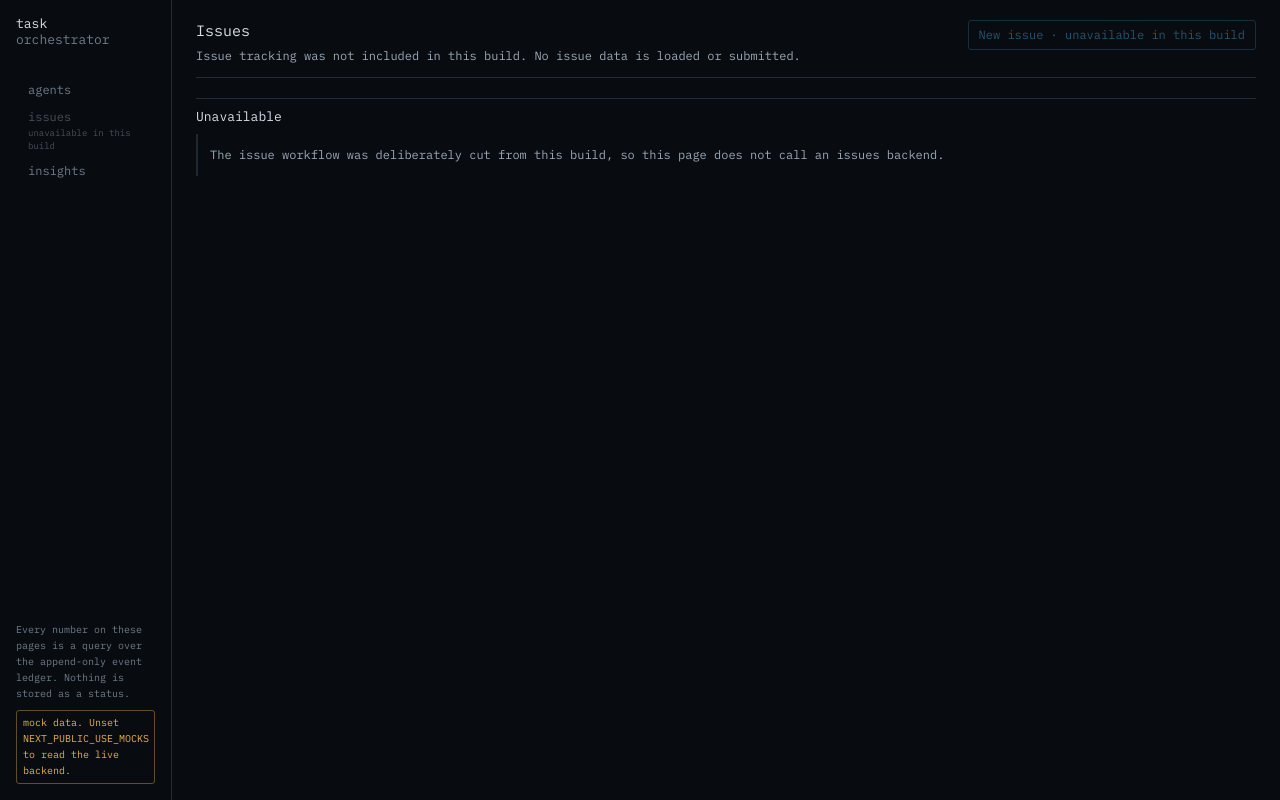
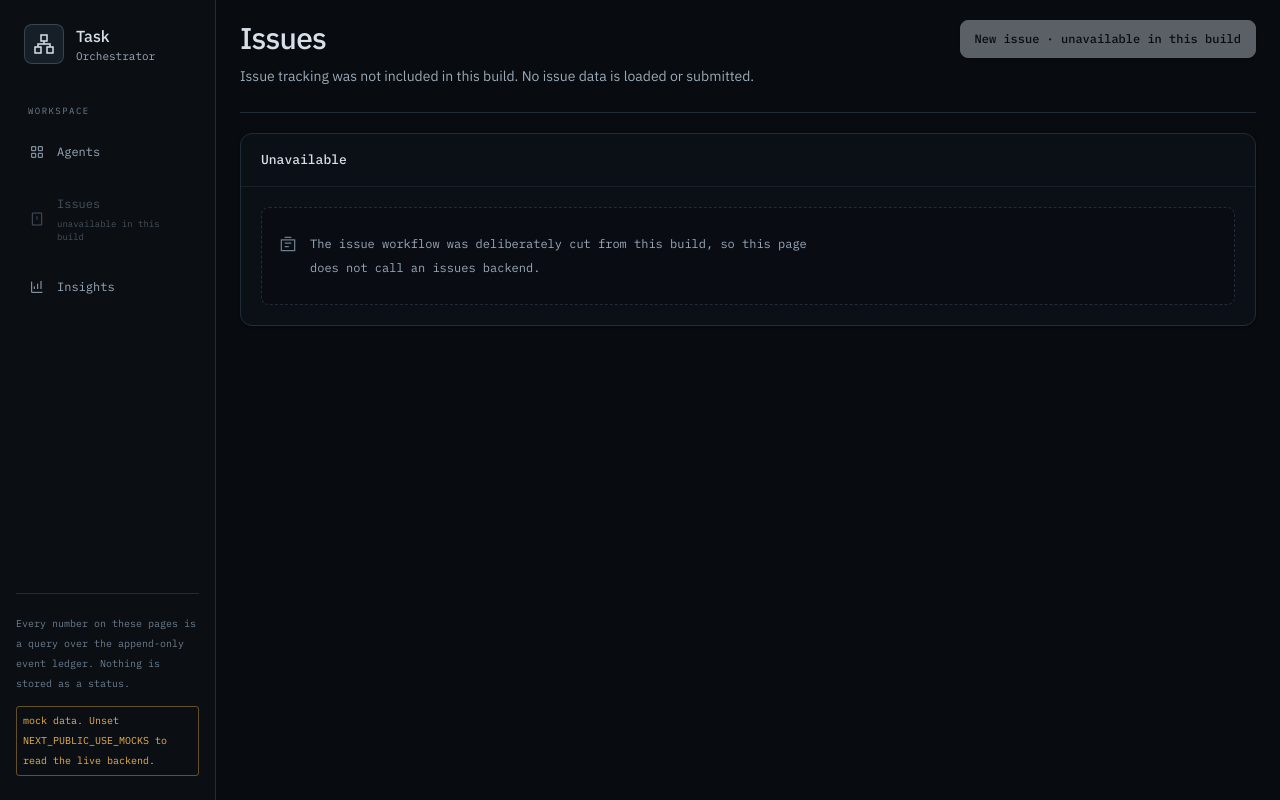
Before and after one commit to mikelord007/Task-Orchestrator, a Next.js app in the folder frontend/: page /issues in a window 1280 px wide. Built offline with nearby package versions, Linux system fonts and the light colour scheme; no server answers.

Commit message:
feat(frontend): polish agent dashboard and shared UI (#23)

```diff
--- a/frontend/app/(app)/agents/page.tsx
+++ b/frontend/app/(app)/agents/page.tsx
@@ -6,7 +6,7 @@ import { useMemo, useState } from "react";
 import { createAgent, listAgents, listEvaluators } from "@/lib/api";
 import { useAsync } from "@/lib/useAsync";
 import Stat from "@/components/Stat";
-import { Button, Empty, Field, PageHeader, Panel, Td, Th, inputClass } from "@/components/ui";
+import { Button, Empty, Field, PageHeader, Panel, Pill, inputClass } from "@/components/ui";
 
 export default function AgentsPage() {
   const agents = useAsync(() => listAgents(), []);
@@ -14,7 +14,7 @@ export default function AgentsPage() {
   const [formOpen, setFormOpen] = useState(false);
 
   return (
-    <div className="mx-auto max-w-[1360px] px-6 py-5">
+    <div className="mx-auto max-w-[1360px] px-4 py-6 sm:px-8 sm:py-8">
       <PageHeader
         title="Agents"
         subtitle="Each agent is a versioned package. A version is only ever added, never edited in place."
@@ -38,7 +38,7 @@ export default function AgentsPage() {
       <Panel
         title="All agents"
         meta={agents.data ? `${agents.data.length}` : undefined}
-        className="mt-5"
+        className="mt-7"
       >
         {agents.loading ? (
           <p className="py-3 text-[12px] text-fg-mute">Loading…</p>
@@ -50,49 +50,46 @@ export default function AgentsPage() {
             a goal, a tool set and an evaluator.
           </Empty>
         ) : (
-          <table className="w-full text-[12px]">
-            <thead>
-              <tr>
-                <Th className="w-[22%]">agent</Th>
-                <Th className="w-[14%]">domain</Th>
-                <Th className="w-[7%]">version</Th>
-                <Th className="w-[16%]">train</Th>
-                <Th className="w-[16%]">holdout</Th>
-                <Th>goal</Th>
-              </tr>
-            </thead>
-            <tbody>
-              {agents.data!.map((agent) => (
-                <tr key={agent.agent_id}>
-                  <Td>
+          <div className="grid gap-4 xl:grid-cols-2">
+            {agents.data!.map((agent) => (
+              <article
+                key={agent.agent_id}
+                className="group flex min-w-0 flex-col rounded-lg border border-line bg-ink-900/50 p-5 transition-colors hover:border-fg-mute/60 hover:bg-ink-800"
+              >
+                <div className="flex items-start justify-between gap-3">
+                  <div className="min-w-0">
                     <Link
                       href={`/agents/${agent.agent_id}`}
-                      className="text-fg hover:text-train hover:underline"
+                      className="break-words font-sans text-lg font-medium text-fg underline-offset-4 hover:underline"
                     >
                       {agent.name}
+                      <span
+                        aria-hidden="true"
+                        className="ml-2 inline-block text-fg-mute transition-transform group-hover:translate-x-0.5"
+                      >
+                        ↗
+                      </span>
                     </Link>
-                    <div className="text-[11px] text-fg-mute">{agent.agent_id}</div>
-                  </Td>
-                  <Td className="text-fg-dim">{agent.domain}</Td>
-                  <Td className="tabular-nums text-fg-dim">v{agent.current_version}</Td>
-                  <Td>
-                    <Stat label="" rate={agent.latest_train} tone="train" size="sm" />
-                  </Td>
-                  <Td>
-                    <Stat label="" rate={agent.latest_holdout} tone="holdout" size="sm" />
-                  </Td>
-                  <Td className="text-fg-dim">
-                    <span className="prose-h block">{agent.goal}</span>
-                  </Td>
-                </tr>
-              ))}
-            </tbody>
-          </table>
+                    <div className="mt-1 break-all text-[10px] text-fg-mute">{agent.agent_id}</div>
+                  </div>
+                  <Pill>v{agent.current_version}</Pill>
+                </div>
+                <div className="mt-4">
+                  <Pill tone="quiet">{agent.domain}</Pill>
+                </div>
+                <p className="prose-h mt-3 flex-1 break-words text-fg-dim">{agent.goal}</p>
+                <div className="mt-5 grid grid-cols-1 gap-5 sm:grid-cols-2 border-t border-line pt-4">
+                  <Stat label="train" rate={agent.latest_train} tone="train" size="md" />
+                  <Stat label="holdout" rate={agent.latest_holdout} tone="holdout" size="md" />
+                </div>
+              </article>
+            ))}
+          </div>
         )}
         {(agents.data?.length ?? 0) > 0 ? (
-          <p className="mt-2 text-[10px] text-fg-mute">
-            Pass rates are the latest recorded run of the current version, mean ± std over trials.
-            A dash means that split has not been run.
+          <p className="mt-5 text-[11px] leading-5 text-fg-mute">
+            Pass rates are the latest recorded run of the current version, mean ± std over trials. A
+            dash means that split has not been run.
           </p>
         ) : null}
       </Panel>
@@ -104,7 +101,12 @@ function NewAgentForm({
   evaluators,
   onCreated,
 }: {
-  evaluators: { evaluator_id: string; domain: string; description: string; allowed_tools: string[] }[];
+  evaluators: {
+    evaluator_id: string;
+    domain: string;
+    description: string;
+    allowed_tools: string[];
+  }[];
   onCreated: () => void;
 }) {
   const router = useRouter();
@@ -144,7 +146,7 @@ function NewAgentForm({
 
   if (evaluators.length === 0) {
     return (
-      <Panel title="New agent" className="mt-5">
+      <Panel title="New agent" className="mt-7">
         <Empty>
           No evaluators are registered. Add one under <code>evaluators/</code> and reload; the tool
           list on this form comes from the evaluator.
@@ -154,8 +156,11 @@ function NewAgentForm({
   }
 
   return (
-    <Panel title="New agent" className="mt-5">
-      <form onSubmit={submit} className="grid max-w-[900px] gap-4 py-2 md:grid-cols-2">
+    <Panel title="New agent" className="mt-7">
+      <p className="mb-6 font-sans text-sm text-fg-dim">
+        Define a goal, choose an evaluator, and equip your first version.
+      </p>
+      <form onSubmit={submit} className="grid gap-6 md:grid-cols-2">
         <div className="md:col-span-2">
           <Field
             label="Goal"
@@ -163,7 +168,7 @@ function NewAgentForm({
           >
             <textarea
               required
-              rows={2}
+              rows={3}
               value={goal}
               onChange={(e) => setGoal(e.target.value)}
               placeholder="Triage an open issue the way this repository's maintainers do."
@@ -190,7 +195,11 @@ function NewAgentForm({
         </Field>
 
         <Field label="Domain" hint="Taken from the evaluator.">
-          <input readOnly value={evaluator?.domain ?? ""} className={`${inputClass} text-fg-mute`} />
+          <input
+            readOnly
+            value={evaluator?.domain ?? ""}
+            className={`${inputClass} text-fg-mute`}
+          />
         </Field>
 
         <div className="md:col-span-2">
@@ -198,7 +207,7 @@ function NewAgentForm({
             label={`Tools (${tools.length} of ${allowedTools.length})`}
             hint="Only the tools this evaluator allows. The architect may still write one glue tool of its own."
           >
-            <div className="mt-1 flex flex-wrap gap-1.5">
+            <div className="mt-3 flex flex-wrap gap-2">
               {allowedTools.map((tool) => {
                 const on = tools.includes(tool);
                 return (
@@ -211,10 +220,10 @@ function NewAgentForm({
                         prev.includes(tool) ? prev.filter((t) => t !== tool) : [...prev, tool],
                       )
                     }
-                    className={`rounded-xs border px-2 py-1 text-[11px] ${
+                    className={`rounded-lg border px-3 py-2 text-[11px] transition-colors ${
                       on
-                        ? "border-train/50 bg-train/10 text-train"
-                        : "border-line text-fg-mute hover:border-fg-mute hover:text-fg-dim"
+                        ? "border-fg-dim bg-ink-600 text-fg"
+                        : "border-line bg-ink-900 text-fg-dim hover:border-fg-mute hover:text-fg"
                     }`}
                   >
                     {tool}
@@ -225,13 +234,13 @@ function NewAgentForm({
           </Field>
         </div>
 
-        <div className="md:col-span-2 flex flex-wrap items-center gap-4">
-          <label className="flex items-center gap-2 text-[12px] text-fg-dim">
+        <div className="md:col-span-2 flex flex-wrap items-center gap-4 border-t border-line pt-5">
+          <label className="flex flex-wrap items-center gap-2 text-[12px] text-fg-dim">
             <input
               type="checkbox"
               checked={usePlaybook}
               onChange={(e) => setUsePlaybook(e.target.checked)}
-              className="accent-train"
+              className="h-4 w-4 accent-fg"
             />
             Apply the playbook
             <span className="text-[11px] text-fg-mute">
--- a/frontend/components/Nav.tsx
+++ b/frontend/components/Nav.tsx
@@ -5,21 +5,42 @@ import { usePathname } from "next/navigation";
 import { USE_MOCKS } from "@/lib/api";
 
 const LINKS = [
-  { href: "/agents", label: "agents" },
-  { href: "/issues", label: "issues", unavailable: true },
-  { href: "/insights", label: "insights" },
+  { href: "/agents", label: "Agents", icon: "M4 4h6v6H4zM14 4h6v6h-6zM4 14h6v6H4zM14 14h6v6h-6z" },
+  { href: "/issues", label: "Issues", unavailable: true, icon: "M12 8v5m0 3h.01M5 3h14v18H5z" },
+  { href: "/insights", label: "Insights", icon: "M4 4v16h16M8 15v-4m5 4V7m5 8V3" },
 ];
 
 export default function Nav() {
   const pathname = usePathname() ?? "";
   return (
-    <nav className="sticky top-0 flex h-screen w-[172px] shrink-0 flex-col border-r border-line bg-ink-900 px-4 py-4">
-      <Link href="/agents" className="block leading-tight">
-        <span className="block text-[13px] text-fg">task</span>
-        <span className="block text-[13px] text-fg-mute">orchestrator</span>
+    <nav className="sticky top-0 flex h-screen w-[68px] shrink-0 flex-col border-r border-line bg-ink-800/50 px-2 py-6 md:w-[216px] md:px-4">
+      <Link
+        href="/agents"
+        aria-label="Task Orchestrator"
+        className="flex items-center gap-3 rounded-lg px-1 md:px-2"
+      >
+        <span className="flex h-10 w-10 shrink-0 items-center justify-center rounded-lg border border-fg-mute/40 bg-ink-700 text-fg">
+          <svg
+            aria-hidden="true"
+            viewBox="0 0 24 24"
+            fill="none"
+            stroke="currentColor"
+            strokeWidth="1.5"
+            className="h-6 w-6"
+          >
+            <path d="M9 3h6v6H9zM3 15h6v6H3zM15 15h6v6h-6zM12 9v3M6 15v-3h12v3" />
+          </svg>
+        </span>
+        <span className="hidden leading-tight md:block">
+          <span className="block font-sans text-base font-medium text-fg">Task</span>
+          <span className="mt-0.5 block text-[11px] text-fg-dim">Orchestrator</span>
+        </span>
       </Link>
 
-      <ul className="mt-7 space-y-px">
+      <p className="mb-3 mt-10 hidden px-3 text-[9px] uppercase tracking-[0.16em] text-fg-mute md:block">
+        Workspace
+      </p>
+      <ul className="mt-8 space-y-2 md:mt-0">
         {LINKS.map((link) => {
           const active = pathname === link.href || pathname.startsWith(`${link.href}/`);
 
@@ -30,10 +51,23 @@ export default function Nav() {
                   type="button"
                   disabled
                   title="Issue tracking is unavailable in this build"
-                  className="block w-full cursor-not-allowed border-l-2 border-transparent py-1 pl-2.5 text-left text-[12px] text-fg-mute opacity-60"
+                  aria-label={link.label}
+                  className="flex w-full cursor-not-allowed items-center gap-3 rounded-lg border border-transparent px-3 py-3 text-left text-[12px] text-fg-mute opacity-60"
                 >
-                  <span className="block">{link.label}</span>
-                  <span className="block text-[9px]">unavailable in this build</span>
+                  <svg
+                    aria-hidden="true"
+                    viewBox="0 0 24 24"
+                    fill="none"
+                    stroke="currentColor"
+                    strokeWidth="1.5"
+                    className="h-4 w-4 shrink-0"
+                  >
+                    <path d={link.icon} />
+                  </svg>
+                  <span className="hidden md:block">
+                    <span className="block">{link.label}</span>
+                    <span className="mt-1 block text-[9px]">unavailable in this build</span>
+                  </span>
                 </button>
               </li>
             );
@@ -43,21 +77,33 @@ export default function Nav() {
             <li key={link.href}>
               <Link
                 href={link.href}
+                aria-label={link.label}
+                title={link.label}
                 aria-current={active ? "page" : undefined}
-                className={`block border-l-2 py-1 pl-2.5 text-[12px] ${
+                className={`flex items-center gap-3 rounded-lg border px-3 py-3 text-[12px] transition-colors ${
                   active
-                    ? "border-train bg-ink-800 text-fg"
-                    : "border-transparent text-fg-mute hover:border-ink-600 hover:text-fg-dim"
+                    ? "border-fg-mute/30 bg-ink-600 font-medium text-fg shadow-[inset_2px_0_0_var(--color-fg)]"
+                    : "border-transparent text-fg-dim hover:border-line hover:bg-ink-700/60 hover:text-fg"
                 }`}
               >
-                {link.label}
+                <svg
+                  aria-hidden="true"
+                  viewBox="0 0 24 24"
+                  fill="none"
+                  stroke="currentColor"
+                  strokeWidth="1.5"
+                  className="h-4 w-4 shrink-0"
+                >
+                  <path d={link.icon} />
+                </svg>
+                <span className="hidden md:inline">{link.label}</span>
               </Link>
             </li>
           );
         })}
       </ul>
 
-      <div className="mt-auto space-y-2 text-[10px] leading-4 text-fg-mute">
+      <div className="mt-auto hidden space-y-3 border-t border-line pt-5 text-[10px] leading-5 text-fg-mute md:block">
         <p>
           Every number on these pages is a query over the append-only event ledger. Nothing is
           stored as a status.
--- a/frontend/components/ui.tsx
+++ b/frontend/components/ui.tsx
@@ -2,7 +2,7 @@ import Link from "next/link";
 import type { ReactNode } from "react";
 import type { DriftKind, Lever } from "@/lib/types";
 
-/** A titled region. A hairline and a label, not a card. */
+/** A titled card with a consistent header and padded content. */
 export function Panel({
   title,
   meta,
@@ -17,15 +17,17 @@ export function Panel({
   className?: string;
 }) {
   return (
-    <section className={`border-t border-line ${className}`}>
-      <header className="flex flex-wrap items-baseline justify-between gap-2 py-2">
-        <div className="flex items-baseline gap-3">
-          <h2 className="text-[13px] text-fg">{title}</h2>
+    <section
+      className={`min-w-0 rounded-xl border border-line bg-ink-800/60 shadow-sm shadow-ink-900/30 ${className}`}
+    >
+      <header className="flex flex-wrap items-center justify-between gap-3 border-b border-line-soft px-5 py-4">
+        <div className="flex min-w-0 flex-wrap items-center gap-3">
+          <h2 className="text-[13px] font-medium text-fg">{title}</h2>
           {meta ? <span className="text-[11px] text-fg-mute">{meta}</span> : null}
         </div>
         {actions}
       </header>
-      {children}
+      <div className="min-w-0 overflow-x-auto p-4 sm:p-5">{children}</div>
     </section>
   );
 }
@@ -36,7 +38,19 @@ export function Panel({
  */
 export function Empty({ children }: { children: ReactNode }) {
   return (
-    <p className="border-l-2 border-ink-600 py-3 pl-3 text-[12px] text-fg-dim">{children}</p>
+    <div className="flex items-start gap-3 rounded-lg border border-dashed border-line bg-ink-900/40 px-4 py-6">
+      <svg
+        aria-hidden="true"
+        viewBox="0 0 24 24"
+        fill="none"
+        stroke="currentColor"
+        strokeWidth="1.5"
+        className="mt-0.5 h-5 w-5 shrink-0 text-fg-mute"
+      >
+        <path d="M4 7h16v13H4zM8 4h8M8 11h8M8 15h5" />
+      </svg>
+      <p className="min-w-0 max-w-[72ch] break-words text-[12px] leading-6 text-fg-dim">{children}</p>
+    </div>
   );
 }
 
@@ -50,18 +64,18 @@ export function Pill({
   title?: string;
 }) {
   const cls = {
-    neutral: "border-line text-fg-dim",
-    quiet: "border-ink-600 text-fg-mute",
-    pass: "border-pass/40 text-pass",
-    fail: "border-fail/40 text-fail",
-    train: "border-train/40 text-train",
-    holdout: "border-holdout/40 text-holdout",
-    drift: "border-drift/40 text-drift",
+    neutral: "border-line bg-ink-700 text-fg-dim",
+    quiet: "border-line bg-ink-900/50 text-fg-dim",
+    pass: "border-pass/25 bg-pass/10 text-pass",
+    fail: "border-fail/25 bg-fail/10 text-fail",
+    train: "border-train/25 bg-train/10 text-train",
+    holdout: "border-holdout/25 bg-holdout/10 text-holdout",
+    drift: "border-drift/25 bg-drift/10 text-drift",
   }[tone];
   return (
     <span
       title={title}
-      className={`inline-block rounded-xs border px-1.5 py-px text-[10px] leading-4 ${cls}`}
+      className={`inline-flex items-center rounded-md border px-2 py-0.5 text-[10px] leading-4 ${cls}`}
     >
       {children}
     </span>
@@ -103,13 +117,19 @@ export function Button({
   title?: string;
 }) {
   const base =
-    "rounded-xs border px-2.5 py-1 text-[12px] leading-5 disabled:cursor-not-allowed disabled:opacity-40";
+    "inline-flex items-center justify-center gap-2 rounded-lg border px-3.5 py-2 text-[12px] font-medium leading-5 transition-colors focus-visible:outline-2 focus-visible:outline-offset-2 disabled:cursor-not-allowed disabled:opacity-40";
   const cls =
     variant === "primary"
-      ? "border-train/50 text-train hover:bg-train/10"
-      : "border-line text-fg-dim hover:border-fg-mute hover:text-fg";
+      ? "border-fg bg-fg text-ink-900 shadow-sm enabled:hover:border-fg-dim enabled:hover:bg-fg-dim"
+      : "border-line bg-ink-800 text-fg-dim enabled:hover:border-fg-mute enabled:hover:bg-ink-700 enabled:hover:text-fg";
   return (
-    <button type={type} onClick={onClick} disabled={disabled} title={title} className={`${base} ${cls}`}>
+    <button
+      type={type}
+      onClick={onClick}
+      disabled={disabled}
+      title={title}
+      className={`${base} ${cls}`}
+    >
       {children}
     </button>
   );
@@ -126,15 +146,15 @@ export function Field({
 }) {
   return (
     <label className="block">
-      <span className="block text-[11px] text-fg-mute">{label}</span>
+      <span className="block text-[11px] font-medium text-fg-dim">{label}</span>
       {children}
-      {hint ? <span className="mt-0.5 block text-[10px] text-fg-mute">{hint}</span> : null}
+      {hint ? <span className="mt-2 block text-[11px] leading-5 text-fg-mute">{hint}</span> : null}
     </label>
   );
 }
 
 export const inputClass =
-  "mt-1 w-full rounded-xs border border-line bg-ink-800 px-2 py-1.5 text-[12px] text-fg placeholder:text-fg-mute focus:border-train focus:outline-none";
+  "mt-2 w-full min-w-0 rounded-lg border border-line bg-ink-900 px-3 py-2.5 text-[12px] leading-5 text-fg placeholder:text-fg-mute transition-colors hover:border-fg-mute/50 focus:border-fg-dim focus:outline-none focus:ring-2 focus:ring-fg/10";
 
 export function PageHeader({
   title,
@@ -146,10 +166,14 @@ export function PageHeader({
   right?: ReactNode;
 }) {
   return (
-    <div className="flex flex-wrap items-start justify-between gap-4 border-b border-line pb-3">
+    <div className="flex flex-wrap items-start justify-between gap-5 border-b border-line pb-6">
       <div className="min-w-0">
-        <h1 className="text-[15px] text-fg">{title}</h1>
-        {subtitle ? <div className="mt-1 text-[12px] text-fg-dim">{subtitle}</div> : null}
+        <h1 className="font-sans text-3xl font-medium tracking-tight text-fg">{title}</h1>
+        {subtitle ? (
+          <div className="mt-2 max-w-[72ch] font-sans text-[14px] leading-6 text-fg-dim">
+            {subtitle}
+          </div>
+        ) : null}
       </div>
       {right}
     </div>
@@ -167,12 +191,16 @@ export function Crumb({ href, children }: { href: string; children: ReactNode })
 /** Table primitives: row hairlines only, no vertical rules, no zebra. */
 export function Th({ children, className = "" }: { children?: ReactNode; className?: string }) {
   return (
-    <th className={`border-b border-line py-1.5 pr-4 text-left font-normal text-fg-mute ${className}`}>
+    <th
+      className={`border-b border-line py-1.5 pr-4 text-left font-normal text-fg-mute ${className}`}
+    >
       {children}
     </th>
   );
 }
 
 export function Td({ children, className = "" }: { children?: ReactNode; className?: string }) {
-  return <td className={`border-b border-line-soft py-1.5 pr-4 align-top ${className}`}>{children}</td>;
+  return (
+    <td className={`border-b border-line-soft py-1.5 pr-4 align-top ${className}`}>{children}</td>
+  );
 }
```
Also changed, not shown: frontend/app/(app)/insights/page.tsx (+73 -25 lines).
